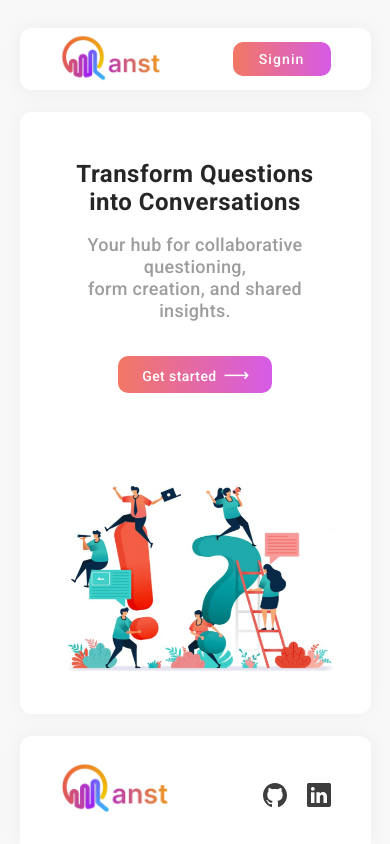
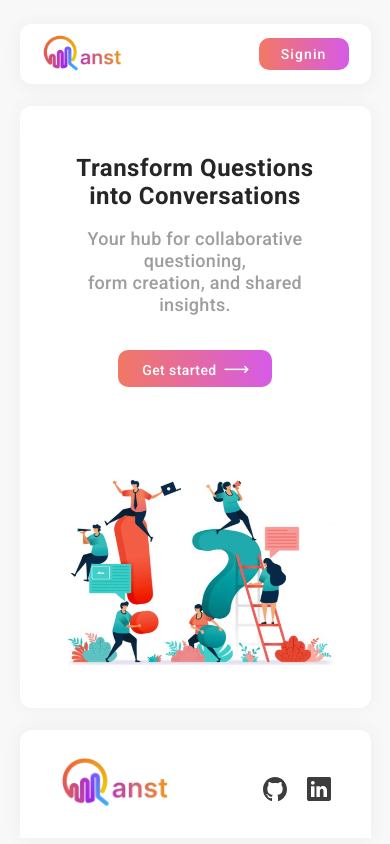
Before and after one commit to akash-singh8/qanst, a Next.js app: page / in a window 390 px wide. Built offline with nearby package versions, Linux system fonts and the light colour scheme; no server answers.

Commit message:
navbar: improved responsiveness

```diff
--- a/src/components/Navbar.tsx
+++ b/src/components/Navbar.tsx
@@ -52,7 +52,7 @@ const Navbar = () => {
   return (
     <nav className={style.nav}>
       <Link href={"/"}>
-        <img src="/logo.png" alt="Qanst" />
+        <img src="/logo.png" alt="Qanst" className={style.logo} />
       </Link>
       {session.data ? (
         <div className={style.logged_user}>
--- a/src/styles/Navbar.module.css
+++ b/src/styles/Navbar.module.css
@@ -13,7 +13,7 @@
   width: 90vw;
 }
 
-.nav img {
+.logo {
   height: 48px;
   margin-bottom: -2px;
 }
@@ -76,3 +76,61 @@
 .popup button:active {
   background: #e5e5e5;
 }
+
+@media only screen and (max-width: 780px) {
+  .nav {
+    padding: 0 32px;
+    margin-top: 24px;
+  }
+
+  .logo {
+    height: 44px;
+  }
+}
+
+@media only screen and (max-width: 640px) {
+  .nav {
+    padding: 0 28px;
+  }
+
+  .logo {
+    height: 42px;
+  }
+
+  .user {
+    padding: 9px 44px 9px 18px;
+  }
+
+  .user img {
+    height: 35px;
+  }
+
+  .popup {
+    min-width: 140px;
+    right: 4px;
+  }
+}
+
+@media only screen and (max-width: 460px) {
+  .nav {
+    height: 60px;
+    padding: 0 22px;
+  }
+
+  .logo {
+    height: 38px;
+  }
+
+  .user {
+    padding: 8px 42px 8px 16px;
+  }
+
+  .user img {
+    height: 32.5px;
+  }
+
+  .popup {
+    min-width: 140px;
+    right: 4px;
+  }
+}
--- a/src/styles/globals.css
+++ b/src/styles/globals.css
@@ -61,3 +61,9 @@ main {
 .button:disabled:hover {
   opacity: 1;
 }
+
+@media only screen and (max-width: 460px) {
+  .button {
+    padding: 8px 22px;
+  }
+}
```
